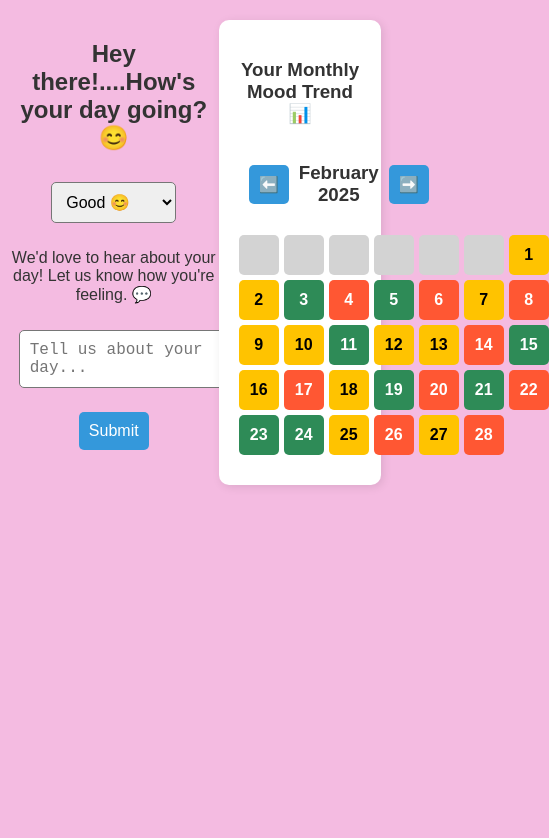
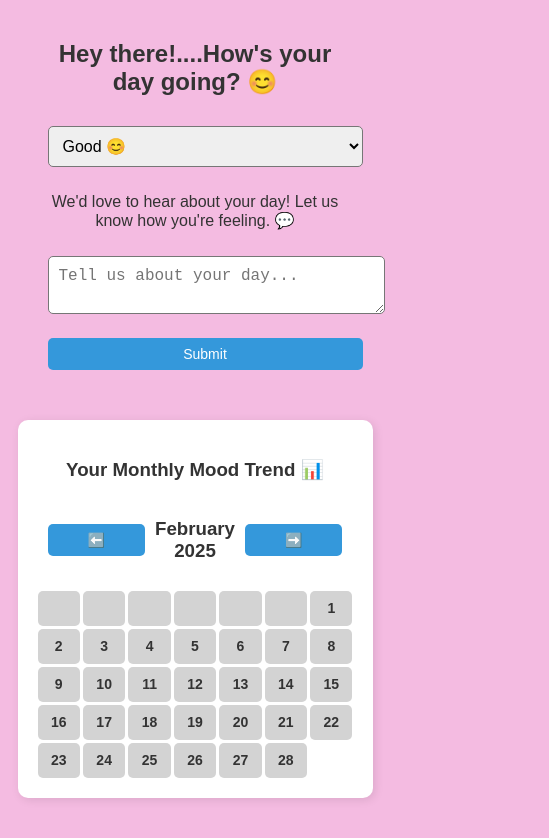
Before and after one commit to Sonasiju/moodtracker, a plain HTML site: page index.html in a window 390 px wide. Both pictures are taken after a click on the button "⬅️". Shown: the whole page, 549 px wide, since content can reach past the window. Drawn offline with Linux system fonts and the light colour scheme.

Commit message:
Update index.html

```diff
--- a/index.html
+++ b/index.html
@@ -11,55 +11,66 @@
             margin: 20px;
             display: flex;
             justify-content: center;
+            align-items: center;
+            flex-direction: column;
             padding: 0;
             background-color: #f4bbe1; /* Rose background */
             color: #333;
             overflow-x: hidden;
         }
 
-        .content {
+        .content, .calendar-container {
             width: 60%;
+            max-width: 500px;
             text-align: center;
         }
+
         .calendar-container {
-            width: 35%;
             padding: 20px;
             background: white;
             border-radius: 10px;
             box-shadow: 2px 2px 10px rgba(0, 0, 0, 0.1);
-            text-align: center;
+            margin-top: 20px;
         }
+
         h2, h3 {
             color: #333;
         }
+
         select, button, textarea {
             font-size: 16px;
             padding: 10px;
             margin: 10px;
             border-radius: 5px;
+            width: 100%; /* Full width for better mobile usability */
         }
+
         button {
             background-color: #3498db;
             color: white;
             border: none;
             cursor: pointer;
         }
+
         button:hover {
             background-color: #2980b9;
         }
+
         #message {
             margin-top: 15px;
-            font-size: 25px;
+            font-size: 20px;
             font-weight: bold;
         }
+
         .calendar {
             display: grid;
             grid-template-columns: repeat(7, 1fr);
             gap: 5px;
             margin-top: 10px;
         }
+
         .day {
-            width: 40px;
+            width: auto;
             height: 40px;
             text-align: center;
             line-height: 40px;
@@ -67,14 +78,40 @@
             border-radius: 5px;
             background-color: lightgray; /* Default color */
         }
+
         .good { background-color: #2E8B57; color: white; } /* Green */
         .not-bad { background-color: #FFC300; color: black; } /* Yellow */
         .bad { background-color: #FF5733; color: white; } /* Red */
+
         .calendar-header {
             display: flex;
             justify-content: space-between;
             align-items: center;
             margin-bottom: 10px;
+        }
+
+        /* Mobile Responsive Styles */
+        @media (max-width: 768px) {
+            .content, .calendar-container {
+                width: 90%;
+                max-width: 400px;
+            }
+
+            .calendar {
+                grid-template-columns: repeat(7, minmax(30px, 1fr)); /* Adjust grid for smaller screens */
+                gap: 3px;
+            }
+
+            .day {
+                height: 35px;
+                line-height: 35px;
+                font-size: 14px;
+            }
+
+            button {
+                font-size: 14px;
+                padding: 8px;
+            }
         }
     </style>
 </head>
@@ -95,8 +132,7 @@
         </form>
 
         <p id="message"></p>
-        </div>
-
+    </div>
 
     <!-- Scrollable Calendar Section -->
     <div class="calendar-container">
@@ -113,7 +149,6 @@
         document.addEventListener("DOMContentLoaded", function () {
             const moodForm = document.getElementById("moodForm");
             const message = document.getElementById("message");
-            const moodList = document.getElementById("moodList");
             const calendar = document.getElementById("calendar");
             const calendarTitle = document.getElementById("calendarTitle");
             const prevMonthBtn = document.getElementById("prevMonth");
@@ -138,7 +173,6 @@
                 localStorage.setItem("moods", JSON.stringify(moods));
 
                 showMoodMessage(selectedMood);
-                loadMoodHistory();
                 generateCalendar(currentMonth, currentYear);
             });
 
@@ -159,9 +193,6 @@
                 calendar.innerHTML = "";
                 const firstDay = new Date(year, month, 1).getDay();
                 const daysInMonth = new Date(year, month + 1, 0).getDate();
-                const todayDate = new Date().getDate();
-                const todayMonth = new Date().getMonth();
-                const todayYear = new Date().getFullYear();
                 calendarTitle.innerText = `${new Date(year, month).toLocaleString('default', { month: 'long' })} ${year}`;
 
                 for (let i = 0; i < firstDay; i++) {
@@ -176,9 +207,6 @@
 
                     if (moods[date]) {
                         moodClass += moods[date].mood === "Good" ? " good" : moods[date].mood === "Not Bad" ? " not-bad" : " bad";
-                    } else if (year < todayYear || (year === todayYear && month < todayMonth) || (year === todayYear && month === todayMonth && day < todayDate)) {
-                        const randomMood = ["good", "not-bad", "bad"][Math.floor(Math.random() * 3)];
-                        moodClass += ` ${randomMood}`;
                     }
 
                     let dayDiv = document.createElement("div");
@@ -189,27 +217,18 @@
             }
 
             prevMonthBtn.addEventListener("click", () => {
-                if (currentMonth === 0) {
-                    currentMonth = 11;
-                    currentYear--;
-                } else {
-                    currentMonth--;
-                }
+                currentMonth = currentMonth === 0 ? 11 : currentMonth - 1;
                 generateCalendar(currentMonth, currentYear);
             });
 
             nextMonthBtn.addEventListener("click", () => {
-                if (currentMonth === 11) {
-                    currentMonth = 0;
-                    currentYear++;
-                } else {
-                    currentMonth++;
-                }
+                currentMonth = currentMonth === 11 ? 0 : currentMonth + 1;
                 generateCalendar(currentMonth, currentYear);
             });
 
             generateCalendar(currentMonth, currentYear);
         });
     </script>
+
 </body>
 </html>
```
